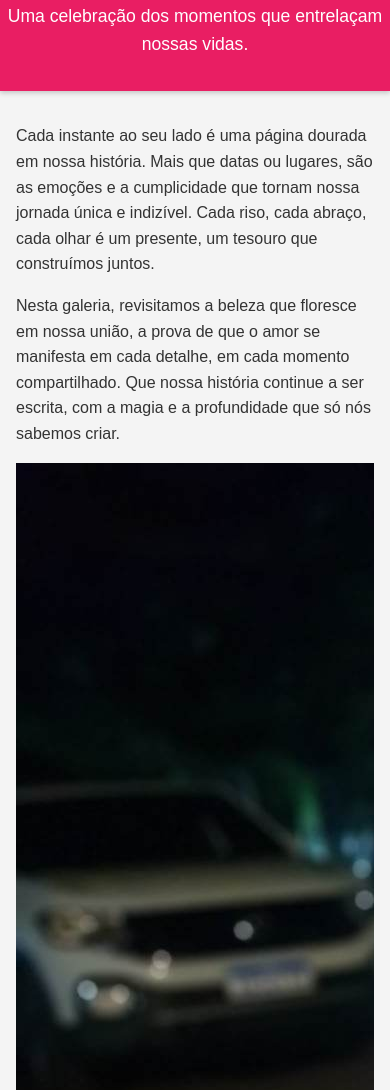
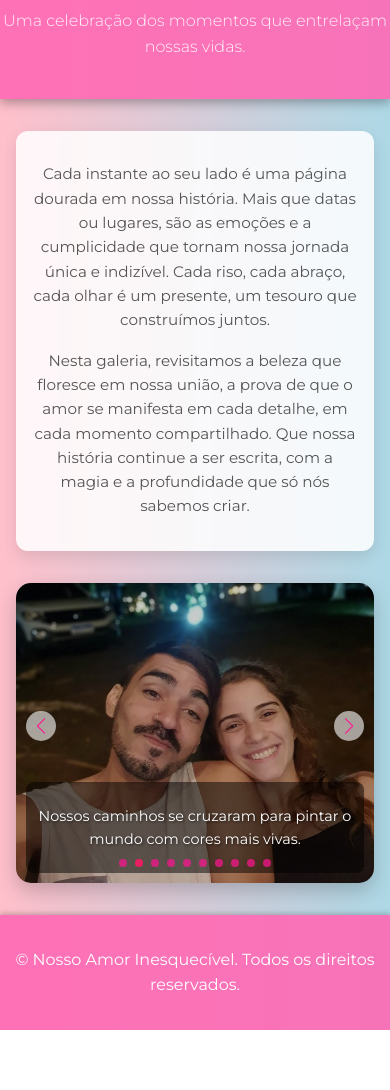
Before and after one commit to BronsonHacker/Bronson.github.io, a plain HTML site: page index.html in a window 390 px wide. Shown: the part 96-1186 px from the top of the page. After the commit the page ends 1126 px from the top, so only its background shows below. Drawn offline with nearby package versions, Linux system fonts and the light colour scheme.

Commit message:
Update style.css

```diff
--- a/style.css
+++ b/style.css
@@ -1,171 +1,185 @@
 body {
-    font-family: Arial, sans-serif;
+    font-family: 'Montserrat', sans-serif; /* Fonte principal */
     line-height: 1.6;
     margin: 0;
     padding: 0;
-    background: #f4f4f4;
+    background: linear-gradient(to right, #FFC0CB, #ADD8E6); /* Gradiente suave */
     color: #333;
+    display: flex;
+    flex-direction: column;
+    min-height: 100vh; /* Garante que o rodapé fique no final da página */
 }
 
 header {
-    background: #e91e63; /* Rosa do amor */
+    background: rgba(255, 105, 180, 0.9); /* Rosa mais suave, com transparência */
     color: #fff;
-    padding: 1rem 0;
+    padding: 1.5rem 0;
     text-align: center;
-    box-shadow: 0 2px 5px rgba(0,0,0,0.2);
+    box-shadow: 0 4px 10px rgba(0,0,0,0.3);
+    z-index: 10; /* Garante que o cabeçalho fique por cima */
 }
 
 header h1 {
     margin: 0;
-    font-size: 2.5rem;
+    font-family: 'Dancing Script', cursive; /* Fonte mais romântica para o título */
+    font-size: 3.5rem;
+    text-shadow: 2px 2px 4px rgba(0,0,0,0.2);
 }
 
 header p {
-    font-size: 1.1rem;
+    font-size: 1.2rem;
+    font-weight: 300;
+    opacity: 0.9;
 }
 
 main {
-    max-width: 900px;
-    margin: 2rem auto;
-    padding: 0 1rem;
-}
-
-.timeline {
-    position: relative;
-    padding: 20px 0;
-    list-style: none;
-}
-
-.timeline::before {
-    content: '';
-    position: absolute;
-    top: 0;
-    bottom: 0;
-    left: 50%;
-    width: 4px;
-    background: #ddd;
-    transform: translateX(-50%);
-}
-
-.timeline-item {
-    position: relative;
-    margin-bottom: 40px;
-}
-
-.timeline-item:nth-child(odd) {
-    text-align: right;
-}
-
-.timeline-item:nth-child(even) {
-    text-align: left;
-}
-
-.timeline-date {
-    position: absolute;
-    top: 0;
-    width: 120px;
-    font-weight: bold;
-    color: #e91e63;
-    font-size: 0.9rem;
-}
-
-.timeline-item:nth-child(odd) .timeline-date {
-    left: calc(50% - 140px); /* Ajuste para mover a data para a esquerda */
-}
-
-.timeline-item:nth-child(even) .timeline-date {
-    right: calc(50% - 140px); /* Ajuste para mover a data para a direita */
-}
-
-.timeline-content {
-    background: #fff;
-    padding: 20px;
-    border-radius: 8px;
-    box-shadow: 0 4px 8px rgba(0,0,0,0.1);
-    width: 45%;
+    flex-grow: 1; /* Faz o conteúdo principal preencher o espaço restante */
+    display: flex;
+    flex-direction: column;
+    align-items: center;
+    justify-content: center;
+    padding: 2rem 1rem;
     position: relative;
 }
 
-.timeline-item:nth-child(odd) .timeline-content {
-    margin-left: 55%;
+.intro-text {
+    max-width: 700px;
+    text-align: center;
+    margin-bottom: 3rem;
+    padding: 1.5rem;
+    background-color: rgba(255, 255, 255, 0.85); /* Fundo branco com transparência */
+    border-radius: 12px;
+    box-shadow: 0 6px 15px rgba(0,0,0,0.1);
+    backdrop-filter: blur(5px); /* Efeito de blur no fundo do texto */
 }
 
-.timeline-item:nth-child(even) .timeline-content {
-    margin-right: 55%;
+.intro-text p {
+    font-size: 1.1rem;
+    margin-bottom: 1rem;
+    color: #555;
 }
 
-.timeline-content h2 {
-    color: #e91e63;
-    margin-top: 0;
+/* Estilos do Swiper (Carrossel) */
+.swiper {
+    width: 100%;
+    max-width: 800px; /* Largura máxima para o carrossel */
+    height: 400px; /* Altura do carrossel */
+    border-radius: 15px;
+    box-shadow: 0 8px 20px rgba(0,0,0,0.2);
+    overflow: hidden; /* Garante que as bordas arredondadas funcionem */
 }
 
-.timeline-content img {
-    max-width: 100%;
-    height: auto;
-    border-radius: 4px;
-    margin-bottom: 15px;
+.swiper-slide {
+    display: flex;
+    justify-content: center;
+    align-items: center;
+    background-size: cover;
+    background-position: center;
+    color: #fff;
+    text-align: center;
+    position: relative;
 }
 
-/* Setas para o conteúdo da timeline */
-.timeline-content::before {
-    content: '';
-    position: absolute;
-    top: 20px;
-    border: solid transparent;
-    height: 0;
-    width: 0;
-    pointer-events: none;
+.swiper-slide img {
+    width: 100%;
+    height: 100%;
+    object-fit: cover; /* Garante que a imagem preencha o slide sem distorcer */
+    filter: brightness(0.8); /* Escurece um pouco a imagem para o texto se destacar */
 }
 
-.timeline-item:nth-child(odd) .timeline-content::before {
-    right: 100%;
-    border-right-color: #fff;
-    border-width: 10px;
+.swiper-slide .caption {
+    position: absolute;
+    bottom: 20px;
+    left: 20px;
+    right: 20px;
+    background-color: rgba(0, 0, 0, 0.5); /* Fundo semi-transparente para o texto */
+    padding: 10px 15px;
+    border-radius: 8px;
+    font-size: 1.1rem;
+    font-weight: 500;
+    text-shadow: 1px 1px 3px rgba(0,0,0,0.7);
 }
 
-.timeline-item:nth-child(even) .timeline-content::before {
-    left: 100%;
-    border-left-color: #fff;
-    border-width: 10px;
+/* Navegação do Swiper (setas) */
+.swiper-button-next,
+.swiper-button-prev {
+    color: #FF1493 !important; /* Cor das setas */
+    background-color: rgba(255, 255, 255, 0.6);
+    border-radius: 50%;
+    width: 40px;
+    height: 40px;
+    transition: background-color 0.3s ease;
+}
+
+.swiper-button-next::after,
+.swiper-button-prev::after {
+    font-size: 1.5rem !important; /* Tamanho do ícone da seta */
+}
+
+.swiper-button-next:hover,
+.swiper-button-prev:hover {
+    background-color: rgba(255, 255, 255, 0.8);
+}
+
+/* Paginação do Swiper (pontos) */
+.swiper-pagination-bullet {
+    background: #FF1493 !important; /* Cor dos pontos da paginação */
+    opacity: 0.7 !important;
+}
+
+.swiper-pagination-bullet-active {
+    background: #e91e63 !important; /* Cor do ponto ativo */
+    opacity: 1 !important;
 }
 
 footer {
     text-align: center;
     padding: 1rem 0;
-    background: #e91e63;
+    background: rgba(255, 105, 180, 0.9);
     color: #fff;
-    margin-top: 2rem;
+    margin-top: auto; /* Empurra o rodapé para o final */
+    box-shadow: 0 -2px 5px rgba(0,0,0,0.2);
 }
 
 /* Responsividade */
 @media (max-width: 768px) {
-    .timeline::before {
-        left: 20px; /* Alinha a linha central mais para a esquerda */
-        transform: translateX(0);
+    header h1 {
+        font-size: 2.5rem;
     }
 
-    .timeline-item {
-        text-align: left !important; /* Força tudo para a esquerda */
+    header p {
+        font-size: 1rem;
     }
 
-    .timeline-date {
-        position: relative; /* Ajusta a data para ficar acima do conteúdo */
-        width: auto;
-        margin-bottom: 10px;
-        left: 0 !important;
-        right: auto !important;
+    .intro-text {
+        margin-bottom: 2rem;
+        padding: 1rem;
     }
 
-    .timeline-content {
-        width: calc(100% - 40px); /* Ocupa mais largura */
-        margin-left: 40px !important; /* Empurra o conteúdo para a direita da linha */
-        margin-right: 0 !important;
+    .intro-text p {
+        font-size: 0.95rem;
     }
 
-    .timeline-content::before {
-        left: -10px !important; /* Seta para a esquerda */
-        right: auto !important;
-        border-right-color: #fff !important;
-        border-left-color: transparent !important;
+    .swiper {
+        height: 300px; /* Ajusta a altura do carrossel para telas menores */
+    }
+
+    .swiper-button-next,
+    .swiper-button-prev {
+        width: 30px;
+        height: 30px;
+    }
+
+    .swiper-button-next::after,
+    .swiper-button-prev::after {
+        font-size: 1rem !important;
+    }
+
+    .swiper-slide .caption {
+        font-size: 0.9rem;
+        padding: 8px 10px;
+        bottom: 10px;
+        left: 10px;
+        right: 10px;
     }
 }
```
